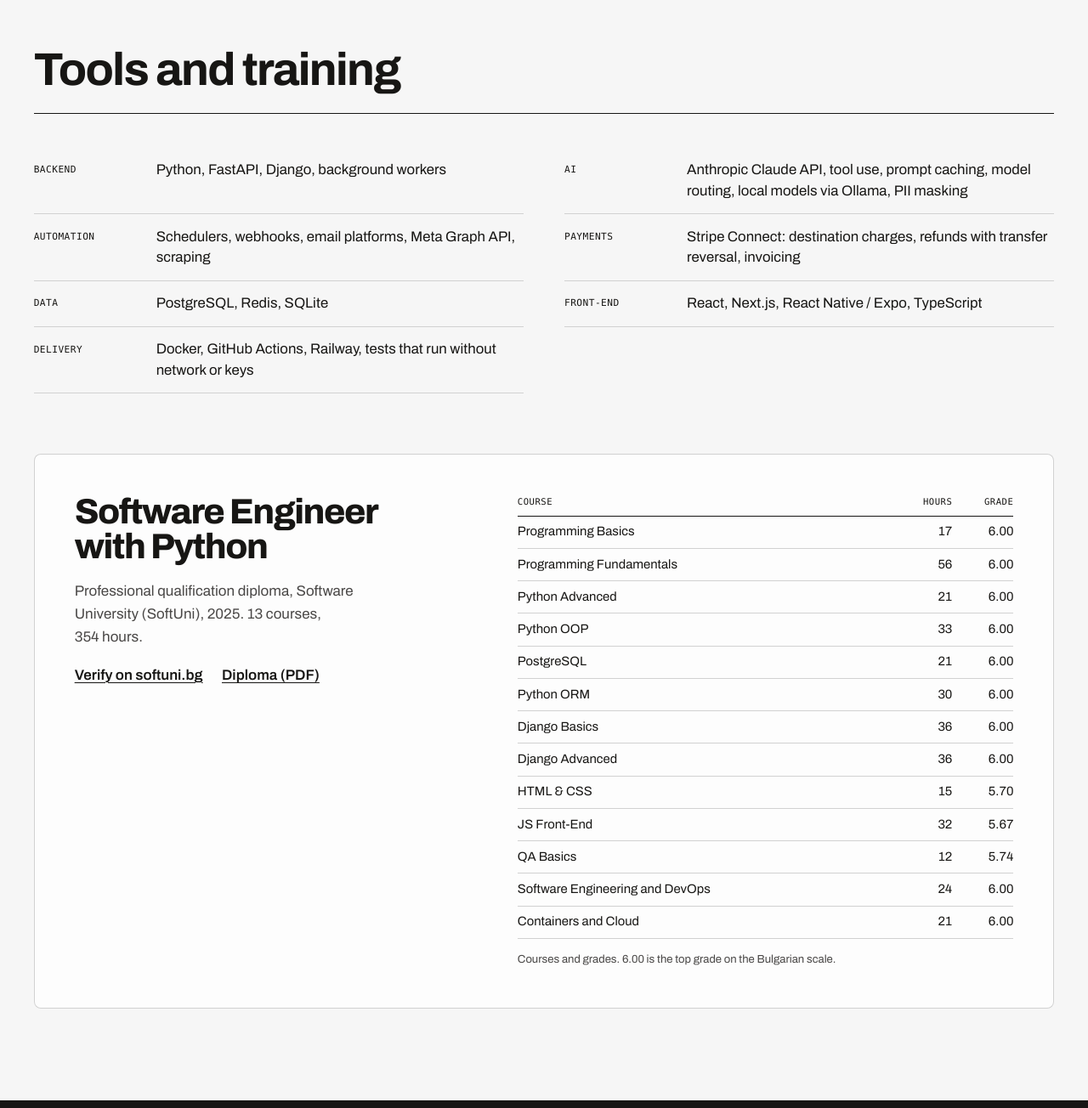
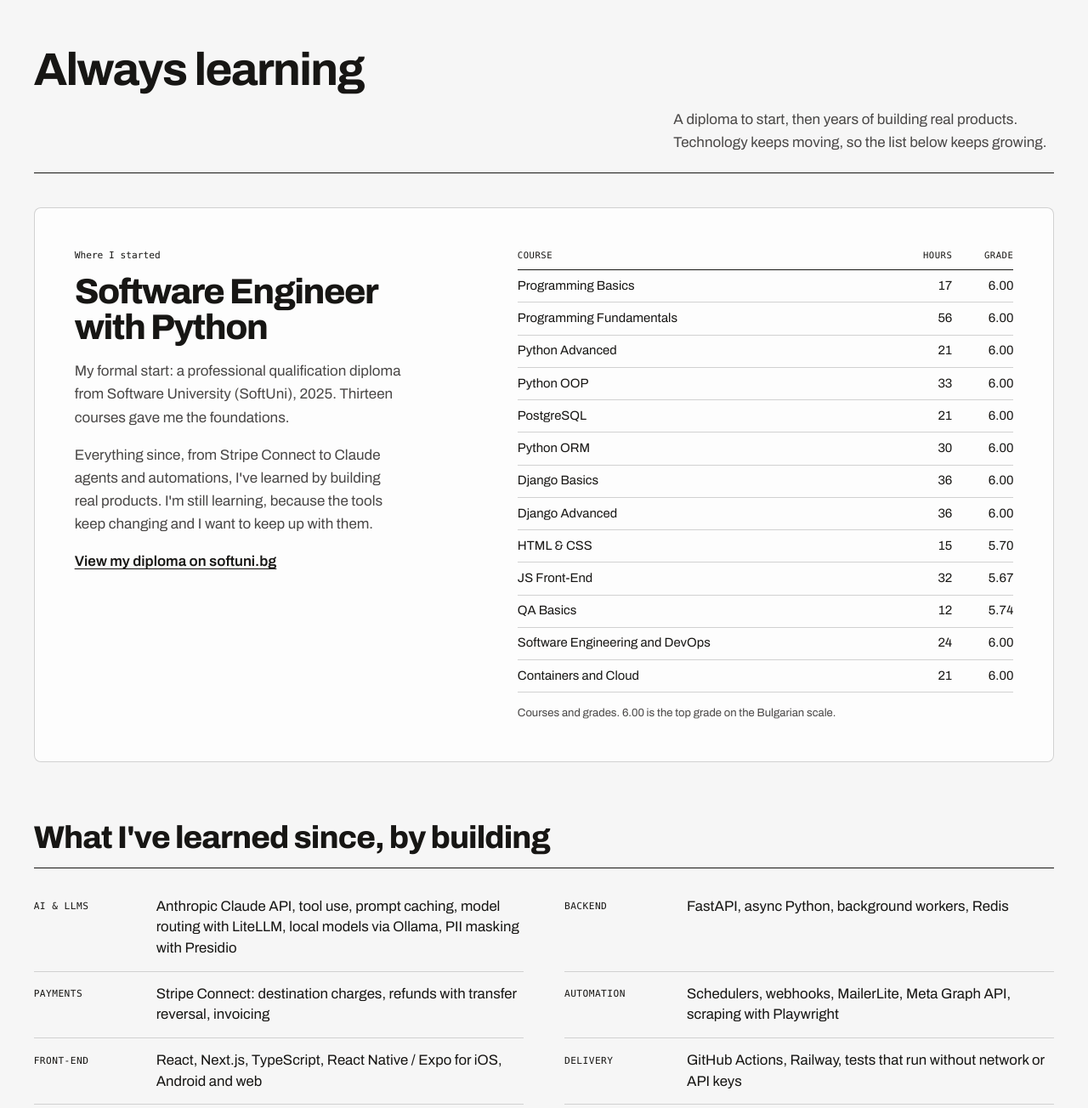
Before and after one commit to PeterStoyanov83/portfolio, a plain HTML site: page index.html in a window 1280 px wide. Shown: the part 5620-6924 px from the top of the page at 85% size. Drawn offline with Linux system fonts and the light colour scheme; a web font is replaced by a local one.

Commit message:
Learning section: diploma as the start, then what I've learned since
Co-Authored-By: Claude Opus 5 <noreply@anthropic.com>

```diff
--- a/css/site.css
+++ b/css/site.css
@@ -248,12 +248,13 @@ svg .eq { font-family: var(--mono); font-size: 11px; }
 /* ---------- Stack sheet + diploma ---------- */
 .stack .section-head { grid-template-columns: 1fr; }
 .sheet {
-  margin: 0 0 clamp(3rem, 2rem + 3vw, 5rem);
+  margin: 0;
   display: grid; grid-template-columns: repeat(auto-fit, minmax(min(100%, 26rem), 1fr)); column-gap: 3rem;
 }
 .sheet div { grid-template-columns: 8rem minmax(0, 1fr); padding: 0.9rem 0; border-bottom-color: var(--rule); }
 .sheet dd { font-size: 1.05rem; }
 
+  .since-title { font-size: clamp(1.6rem, 1.2rem + 1.4vw, 2.4rem); font-variation-settings: "wdth" 110; letter-spacing: -0.025em; margin: clamp(3rem, 2rem + 3vw, 5rem) 0 1.2rem; padding-bottom: 1rem; border-bottom: 1px solid var(--ink); }
 .diploma {
   display: grid; grid-template-columns: minmax(0, 1fr) minmax(0, 1.25fr); gap: clamp(1.5rem, 1rem + 3vw, 4rem);
   padding: clamp(1.4rem, 0.8rem + 3vw, 3rem);
@@ -261,7 +262,8 @@ svg .eq { font-family: var(--mono); font-size: 11px; }
   box-shadow: inset 0 0 0 1px var(--rule);
 }
 .diploma h3 { font-size: clamp(1.7rem, 1.2rem + 1.8vw, 2.6rem); font-variation-settings: "wdth" 108; }
-.diploma-head p { color: var(--ink-2); max-width: 38ch; }
+.diploma-head p { color: var(--ink-2); max-width: 40ch; line-height: 1.6; }
+.diploma-head .diploma-kicker { font-family: var(--mono); font-size: 0.7rem; color: var(--ink); margin: 0 0 0.8rem; }
 .diploma-links { display: flex; flex-wrap: wrap; gap: 0.6rem 1.4rem; }
 .diploma-links a { color: var(--ink); font-weight: 600; }
 .grades { width: 100%; border-collapse: collapse; font-size: 0.93rem; font-variant-numeric: tabular-nums; }
--- a/index.html
+++ b/index.html
@@ -299,29 +299,20 @@
       </div>
     </section>
 
-    <!-- Stack -->
+    <!-- Learning -->
     <section class="stack" id="stack" aria-labelledby="stack-title">
       <div class="section-head">
-        <h2 id="stack-title">Tools and training</h2>
+        <h2 id="stack-title">Always learning</h2>
+        <p>A diploma to start, then years of building real products. Technology keeps moving, so the list below keeps growing.</p>
       </div>
-      <dl class="sheet">
-        <div><dt>Backend</dt><dd>Python, FastAPI, Django, background workers</dd></div>
-        <div><dt>AI</dt><dd>Anthropic Claude API, tool use, prompt caching, model routing, local models via Ollama, PII masking</dd></div>
-        <div><dt>Automation</dt><dd>Schedulers, webhooks, email platforms, Meta Graph API, scraping</dd></div>
-        <div><dt>Payments</dt><dd>Stripe Connect: destination charges, refunds with transfer reversal, invoicing</dd></div>
-        <div><dt>Data</dt><dd>PostgreSQL, Redis, SQLite</dd></div>
-        <div><dt>Front-end</dt><dd>React, Next.js, React Native / Expo, TypeScript</dd></div>
-        <div><dt>Delivery</dt><dd>Docker, GitHub Actions, Railway, tests that run without network or keys</dd></div>
-      </dl>
 
       <div class="diploma">
         <div class="diploma-head">
+          <p class="diploma-kicker">Where I started</p>
           <h3>Software Engineer with Python</h3>
-          <p>Professional qualification diploma, Software University (SoftUni), 2025. 13 courses, 354 hours.</p>
-          <p class="diploma-links">
-            <a href="https://softuni.bg/Certificates/Details/250339/15236086">Verify on softuni.bg</a>
-            <a href="Diploma%20for%20Software%20Engineer%20with%20Python.pdf">Diploma (PDF)</a>
-          </p>
+          <p>My formal start: a professional qualification diploma from Software University (SoftUni), 2025. Thirteen courses gave me the foundations.</p>
+          <p>Everything since, from Stripe Connect to Claude agents and automations, I've learned by building real products. I'm still learning, because the tools keep changing and I want to keep up with them.</p>
+          <p class="diploma-links"><a href="https://softuni.bg/Certificates/Details/250339/15236086">View my diploma on softuni.bg</a></p>
         </div>
         <table class="grades">
           <caption>Courses and grades. 6.00 is the top grade on the Bulgarian scale.</caption>
@@ -343,6 +334,16 @@
           </tbody>
         </table>
       </div>
+
+      <h3 class="since-title">What I've learned since, by building</h3>
+      <dl class="sheet">
+        <div><dt>AI &amp; LLMs</dt><dd>Anthropic Claude API, tool use, prompt caching, model routing with LiteLLM, local models via Ollama, PII masking with Presidio</dd></div>
+        <div><dt>Backend</dt><dd>FastAPI, async Python, background workers, Redis</dd></div>
+        <div><dt>Payments</dt><dd>Stripe Connect: destination charges, refunds with transfer reversal, invoicing</dd></div>
+        <div><dt>Automation</dt><dd>Schedulers, webhooks, MailerLite, Meta Graph API, scraping with Playwright</dd></div>
+        <div><dt>Front-end</dt><dd>React, Next.js, TypeScript, React Native / Expo for iOS, Android and web</dd></div>
+        <div><dt>Delivery</dt><dd>GitHub Actions, Railway, tests that run without network or API keys</dd></div>
+      </dl>
     </section>
   </main>
 
```
